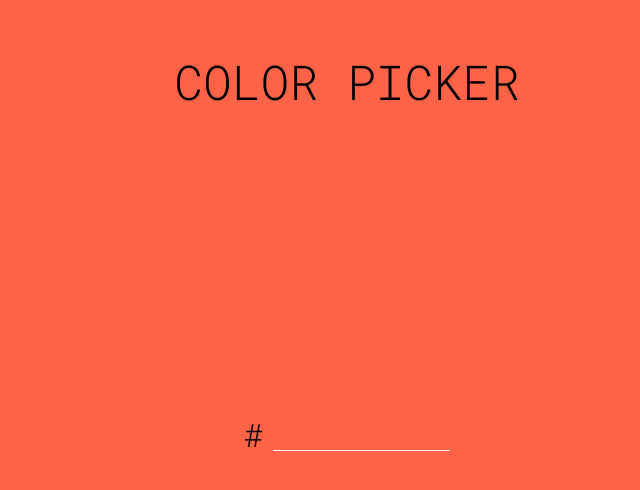
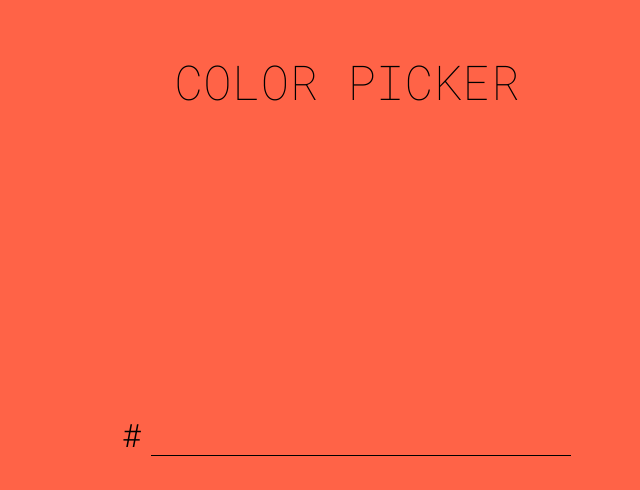
Before and after one commit to cloges4/colorPicker, a plain HTML site: page index.html in a window 1280 px wide. Shown: the whole page, without its empty margins (293-933 px from the left). Drawn offline with Linux system fonts and the light colour scheme.

Commit message:
styled input

```diff
--- a/style.css
+++ b/style.css
@@ -13,7 +13,7 @@ body {
 
 h1 {
   margin-top: 50px;
-  font-weight: 300;
+  font-weight: 100;
   font-size: 3rem;
   text-transform: uppercase;
   text-align: center;
@@ -28,8 +28,12 @@ h1 {
   font-size: 2rem;
 }
 
-.input input {
+#hex {
   background: transparent;
   border: 0;
-  border-bottom: 1px solid #fff;
+  border-bottom: 1px solid #000;
+  font-size: 2rem;
+  text-transform: uppercase;
+  text-align: center;
+  letter-spacing: 0.3rem;
 }
```
